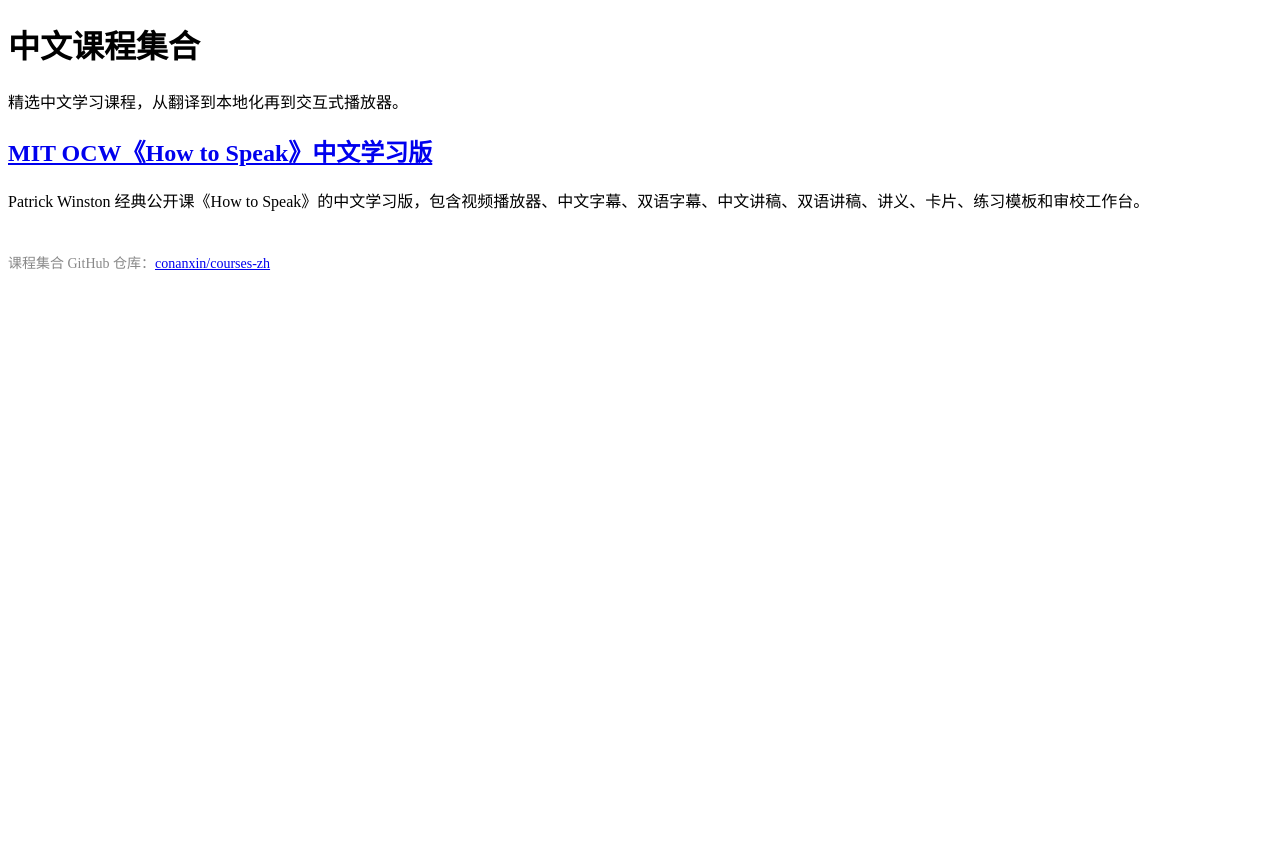
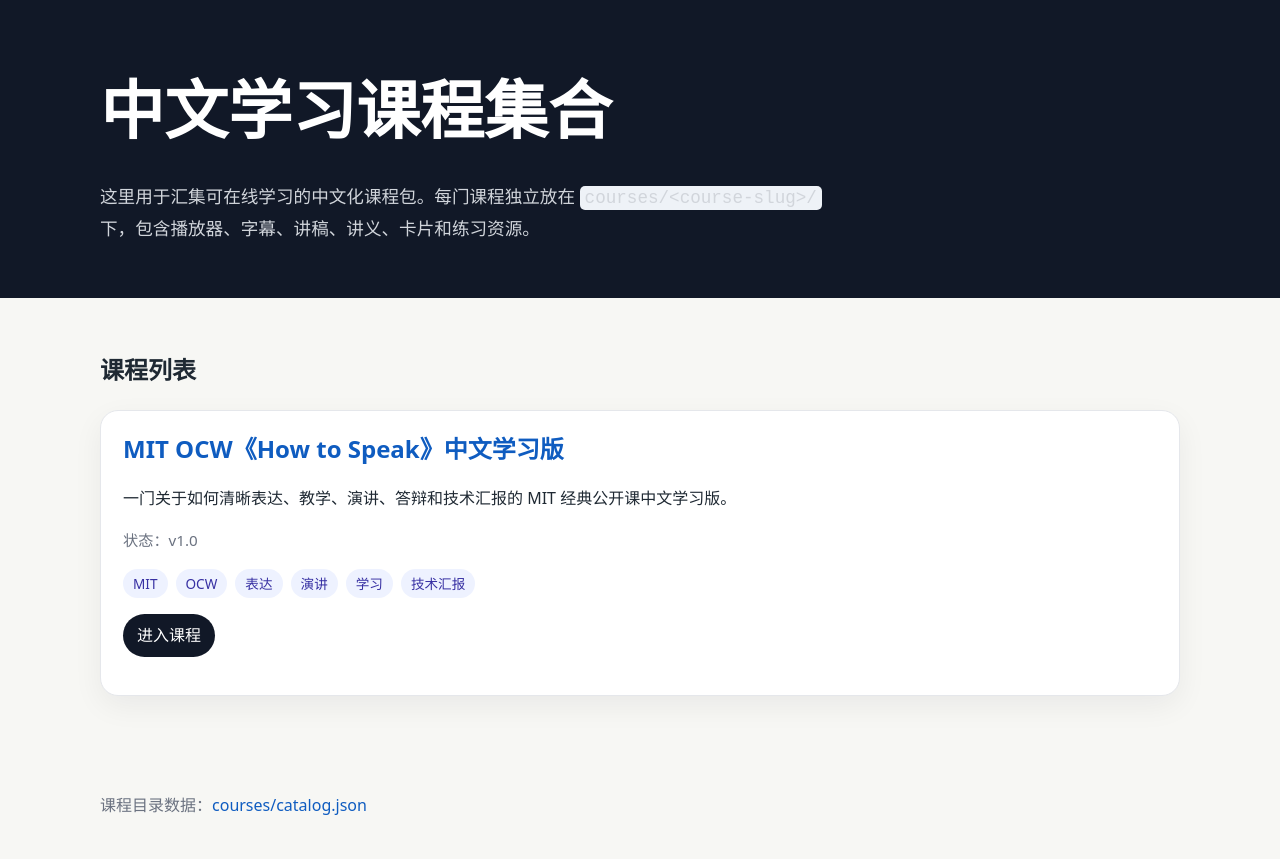
Before and after one commit to conanxin/courses-zh, a plain HTML site: page index.html in a window 1280 px wide. Before the commit the page ends 800 px from the top, so only its background shows below. Drawn offline with Linux system fonts and the light colour scheme.

Commit message:
deploy: subcourse how-to-speak v1.0 to gh-pages (full rebuild)

```diff
--- a/index.html
+++ b/index.html
@@ -1,28 +1,124 @@
-<!DOCTYPE html>
+<!doctype html>
 <html lang="zh-CN">
 <head>
-<meta charset="utf-8">
-<title>中文课程集合</title>
-<meta name="viewport" content="width=device-width, initial-scale=1">
-<style>
-  body {{ max-width: 960px; margin: 40px auto; padding: 0 20px; font-family: system-ui, -apple-system, sans-serif; line-height: 1.7; }}
-  a {{ color: #0645ad; }}
-  .course {{ margin: 16px 0; padding: 16px; border: 1px solid #ddd; border-radius: 12px; }}
-  .course h2 {{ margin: 0 0 8px; }}
-  .course p {{ margin: 0; color: #555; }}
-</style>
+  <meta charset="utf-8">
+  <title>中文学习课程集合</title>
+  <meta name="viewport" content="width=device-width, initial-scale=1">
+  <style>
+    :root { color-scheme: light; }
+    body {
+      margin: 0;
+      font-family: system-ui, -apple-system, BlinkMacSystemFont, "Segoe UI", sans-serif;
+      line-height: 1.7;
+      background: #f7f7f4;
+      color: #1f2933;
+    }
+    header {
+      padding: 56px 24px 36px;
+      background: #111827;
+      color: white;
+    }
+    header .inner, main, footer {
+      max-width: 1080px;
+      margin: 0 auto;
+    }
+    h1 {
+      font-size: clamp(2rem, 5vw, 4rem);
+      margin: 0 0 12px;
+    }
+    header p {
+      max-width: 760px;
+      color: #d1d5db;
+      font-size: 1.1rem;
+    }
+    main {
+      padding: 32px 24px 56px;
+    }
+    .grid {
+      display: grid;
+      grid-template-columns: repeat(auto-fit, minmax(280px, 1fr));
+      gap: 20px;
+    }
+    .course-card {
+      background: white;
+      border: 1px solid #e5e7eb;
+      border-radius: 18px;
+      padding: 22px;
+      box-shadow: 0 10px 30px rgba(15, 23, 42, .06);
+    }
+    .course-card h2 {
+      margin-top: 0;
+      line-height: 1.3;
+    }
+    a {
+      color: #0f5cc0;
+      text-decoration: none;
+    }
+    a:hover {
+      text-decoration: underline;
+    }
+    .meta {
+      color: #6b7280;
+      font-size: .95rem;
+    }
+    .tags {
+      display: flex;
+      flex-wrap: wrap;
+      gap: 8px;
+      margin: 14px 0;
+    }
+    .tags span {
+      background: #eef2ff;
+      color: #3730a3;
+      border-radius: 999px;
+      padding: 3px 10px;
+      font-size: .85rem;
+    }
+    .button {
+      display: inline-block;
+      padding: 8px 14px;
+      border-radius: 999px;
+      background: #111827;
+      color: white;
+    }
+    .button:hover {
+      text-decoration: none;
+      background: #374151;
+    }
+    footer {
+      padding: 24px;
+      color: #6b7280;
+    }
+    code {
+      background: #eef2f7;
+      padding: 2px 5px;
+      border-radius: 5px;
+    }
+  </style>
 </head>
 <body>
-<h1>中文课程集合</h1>
-<p>精选中文学习课程，从翻译到本地化再到交互式播放器。</p>
+  <header>
+    <div class="inner">
+      <h1>中文学习课程集合</h1>
+      <p>这里用于汇集可在线学习的中文化课程包。每门课程独立放在 <code>courses/&lt;course-slug&gt;/</code> 下，包含播放器、字幕、讲稿、讲义、卡片和练习资源。</p>
+    </div>
+  </header>
+  <main>
+    <h2>课程列表</h2>
+    <div class="grid">
 
-<div class="course">
-  <h2><a href="./courses/how-to-speak/index.html">MIT OCW《How to Speak》中文学习版</a></h2>
-  <p>Patrick Winston 经典公开课《How to Speak》的中文学习版，包含视频播放器、中文字幕、双语字幕、中文讲稿、双语讲稿、讲义、卡片、练习模板和审校工作台。</p>
-</div>
+  <article class="course-card">
+    <h2><a href="./courses/how-to-speak/">MIT OCW《How to Speak》中文学习版</a></h2>
+    <p>一门关于如何清晰表达、教学、演讲、答辩和技术汇报的 MIT 经典公开课中文学习版。</p>
+    <p class="meta">状态：v1.0</p>
+    <div class="tags"><span>MIT</span> <span>OCW</span> <span>表达</span> <span>演讲</span> <span>学习</span> <span>技术汇报</span></div>
+    <p><a class="button" href="./courses/how-to-speak/">进入课程</a></p>
+  </article>
 
-<p style="margin-top:40px;color:#888;font-size:14px;">
-  课程集合 GitHub 仓库：<a href="https://github.com/conanxin/courses-zh">conanxin/courses-zh</a>
-</p>
+    </div>
+  </main>
+  <footer>
+    <p>课程目录数据：<a href="./courses/catalog.json">courses/catalog.json</a></p>
+  </footer>
 </body>
 </html>
```
Also changed, not shown: courses/catalog.json (+23 -8 lines), courses/how-to-speak/resources.html (+15 -21 lines), courses/index.html (added, +11 -0 lines), robots.txt (added), 2 other files.
